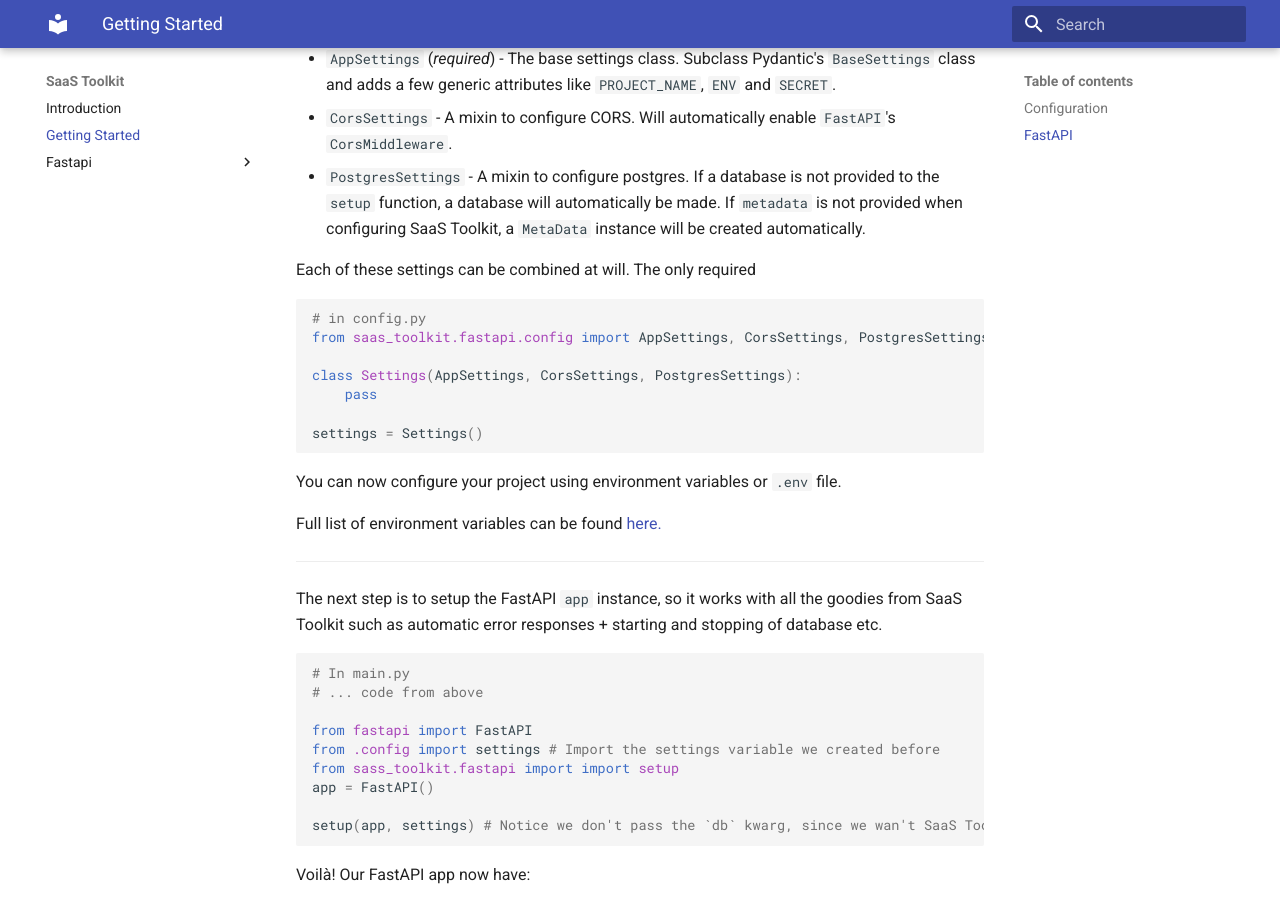
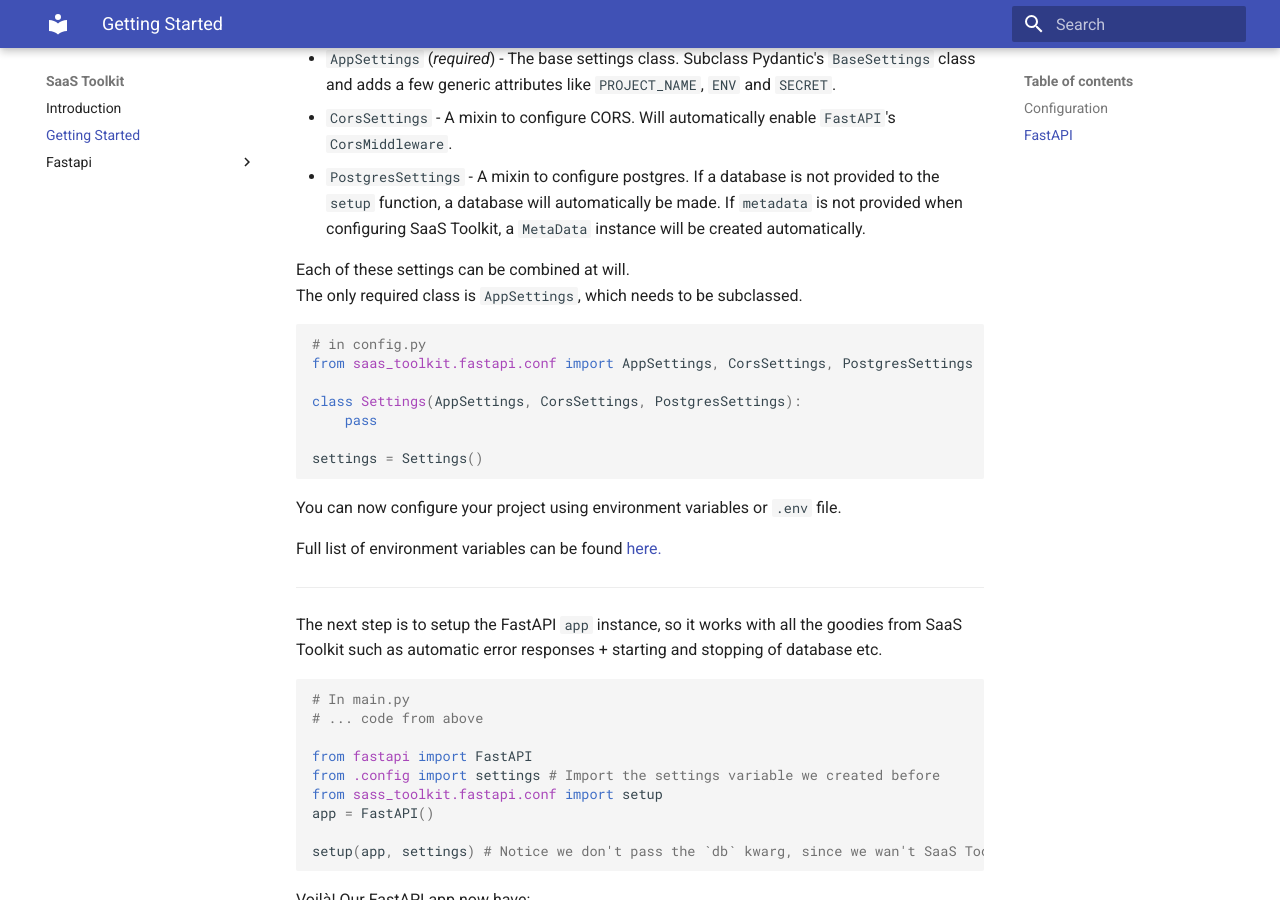
Before and after one commit to madskronborg/saas-toolkit, an MkDocs documentation site: the page built from docs/getting_started.md, in a window 1280 px wide and 900 px high, scrolled down 968 px. Built offline with MkDocs 1.6.1 and Material for MkDocs 9.7.7, drawn with Linux system fonts in a browser that asks for light colours.

Commit message:
Update docs

````diff
--- a/docs/getting_started.md
+++ b/docs/getting_started.md
@@ -42,11 +42,12 @@
 - `CorsSettings` - A mixin to configure CORS. Will automatically enable `FastAPI`'s `CorsMiddleware`.
 - `PostgresSettings` - A mixin to configure postgres. If a database is not provided to the `setup` function, a database will automatically be made. If `metadata` is not provided when configuring SaaS Toolkit, a `MetaData` instance will be created automatically.
 
-Each of these settings can be combined at will. The only required
+Each of these settings can be combined at will. <br>
+The only required class is `AppSettings`, which needs to be subclassed.
 
 ```py
 # in config.py
-from saas_toolkit.fastapi.config import AppSettings, CorsSettings, PostgresSettings
+from saas_toolkit.fastapi.conf import AppSettings, CorsSettings, PostgresSettings
 
 class Settings(AppSettings, CorsSettings, PostgresSettings):
     pass
@@ -69,7 +70,7 @@
 
 from fastapi import FastAPI
 from .config import settings # Import the settings variable we created before
-from sass_toolkit.fastapi import import setup
+from sass_toolkit.fastapi.conf import setup
 app = FastAPI()
 
 setup(app, settings) # Notice we don't pass the `db` kwarg, since we wan't SaaS Toolkit to auto create our database.
````
Also changed, not shown: docs/fastapi/configuration.md (+1 -1 lines).
